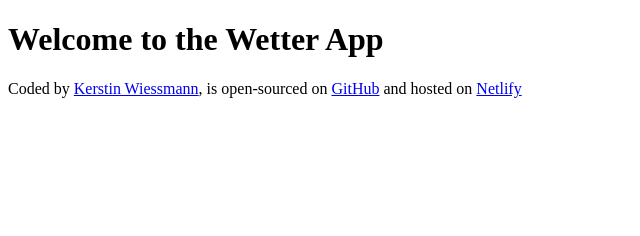
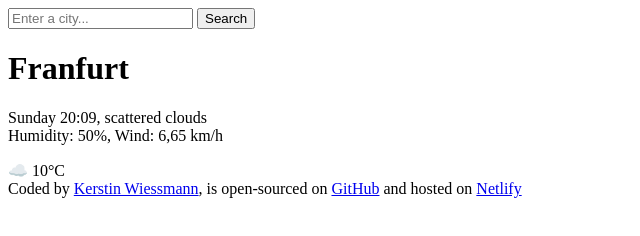
Before and after one commit to KerstinWieseline/wetter, a plain HTML site: page index.html in a window 1280 px wide. Shown: the whole page, without its empty margins (0-640 px from the left). Drawn offline with Linux system fonts and the light colour scheme.

Commit message:
Added the HTML

```diff
--- a/index.html
+++ b/index.html
@@ -6,7 +6,26 @@
     <title>Wetter App</title>
 </head>
 <body>
-    <h1>Welcome to the Wetter App</h1>
+    <header>
+        <form>
+            <input type="search" placeholder="Enter a city..." required />
+            <input type="submit" value="Search"/>
+        </form>
+    </header>
+    <main>
+        <div>
+        <h1>Franfurt</h1>
+        <p>
+            Sunday 20:09, scattered clouds
+            <br />
+            Humidity: 50%, Wind: 6,65 km/h
+        </p>
+        </div>
+        <div>
+        ☁️ 10°C
+        </div>
+    </main>
+
     <footer>Coded by
         <a href="https://github.com/KerstinWieseline" target="_blank">Kerstin Wiessmann</a>, is open-sourced on
         <a href="https://github.com/KerstinWieseline/wetter" target="_blank">GitHub</a> and hosted on
```
